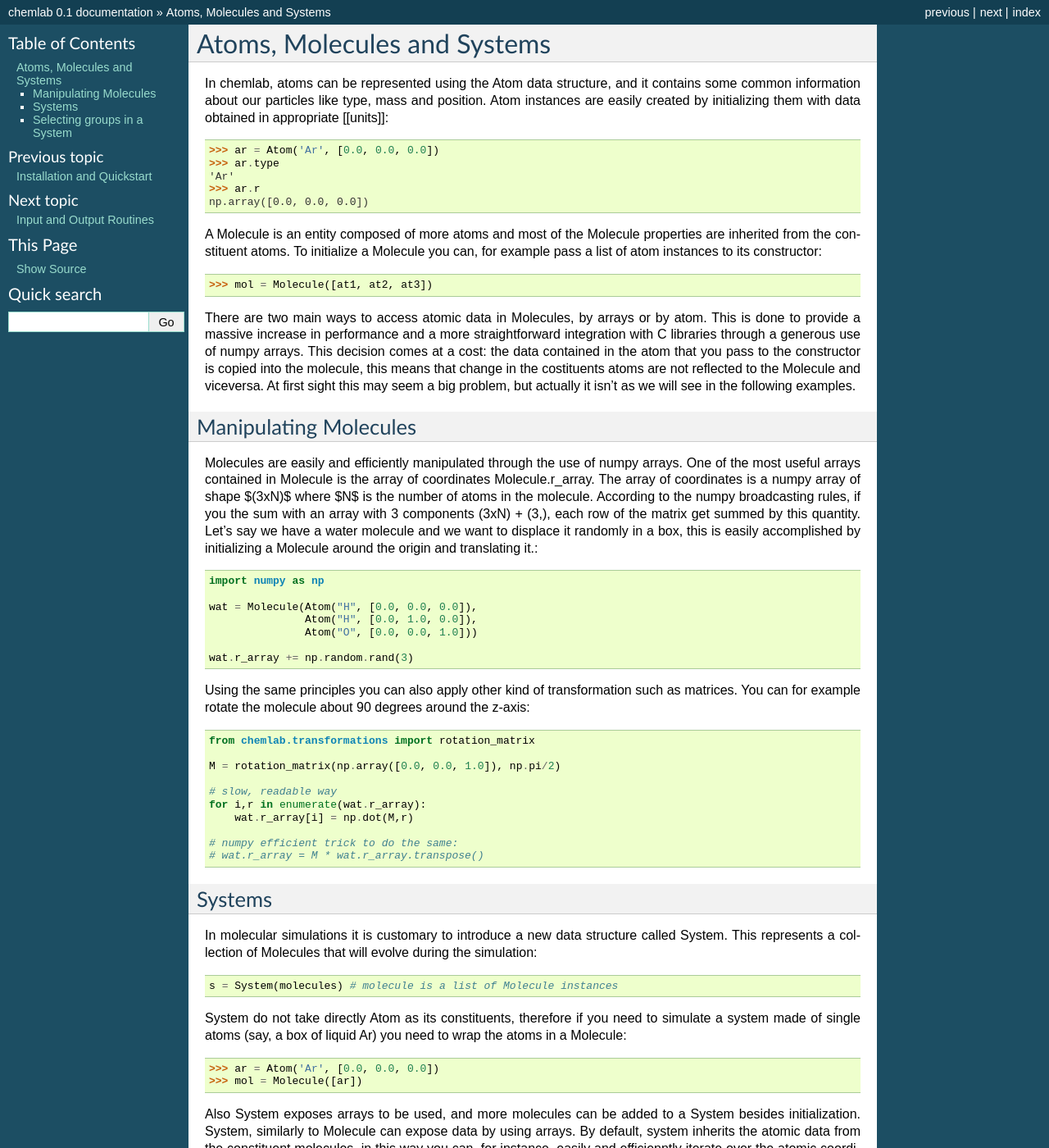
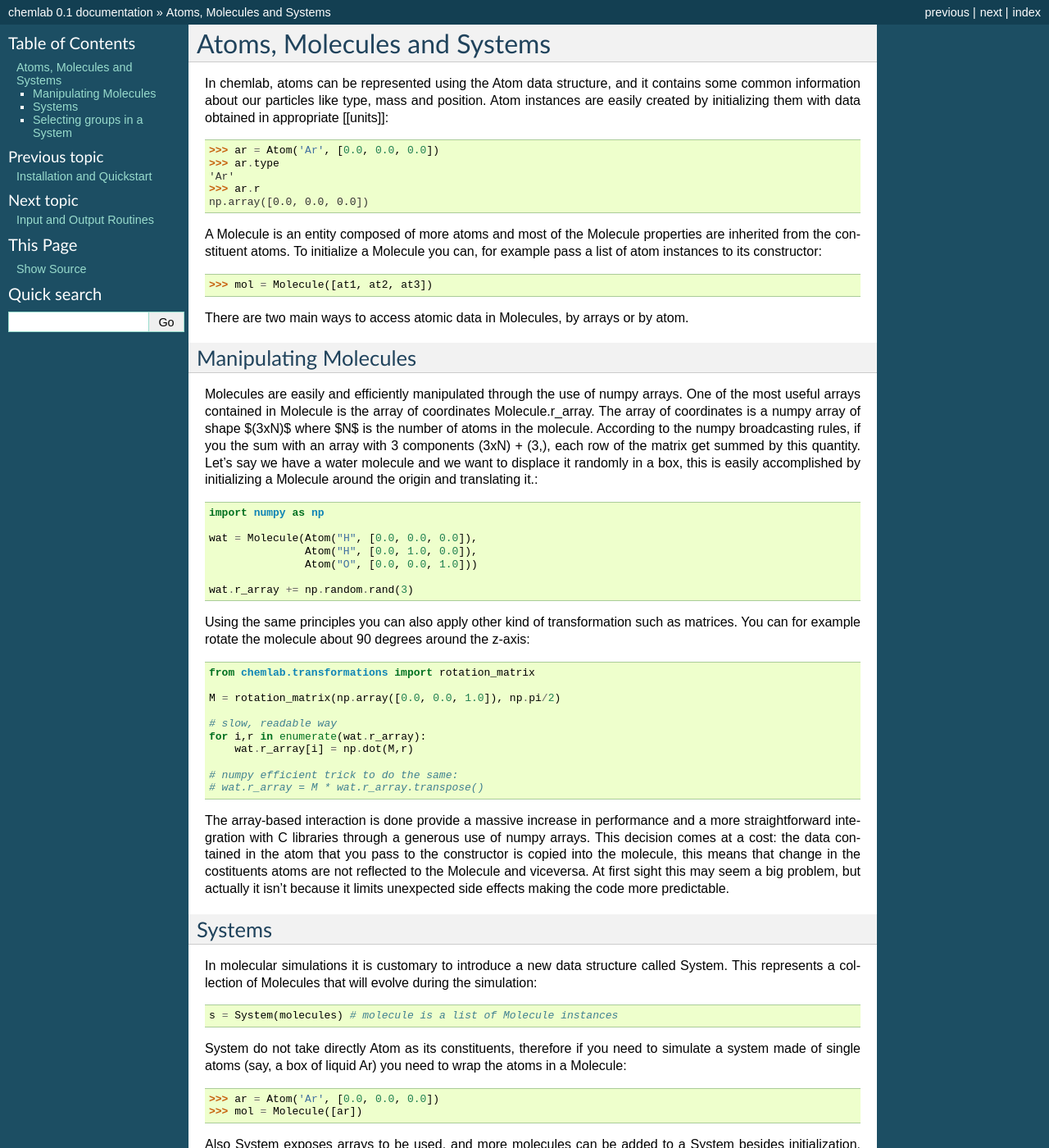
Before and after one commit to chemlab/chemlab, a Sphinx documentation site: the page built from docs/core.rst, in a window 1280 px wide and 1400 px high. Shown: the whole window at 82% size. Built offline with Sphinx 7.4.7, drawn with Linux system fonts in a browser that asks for light colours; formulas are drawn with MathJax 3; some of the changed lines change nothing that is shown.

Commit message:
Update core.rst

```diff
--- a/docs/core.rst
+++ b/docs/core.rst
@@ -21,14 +21,7 @@ instances to its constructor::
     >>> mol = Molecule([at1, at2, at3])
 
 There are two main ways to access atomic data in Molecules, by arrays
-or by atom.  This is done to provide a massive increase in performance
-and a more straightforward integration with C libraries through a
-generous use of numpy arrays. This decision comes at a cost: the data
-contained in the atom that you pass to the constructor is copied into
-the molecule, this means that change in the costituents atoms are not
-reflected to the Molecule and viceversa. At first sight this may seem
-a big problem, but actually it isn't as we will see in the following
-examples.
+or by atom.
 
 Manipulating Molecules
 ----------------------
@@ -67,6 +60,14 @@ molecule about 90 degrees around the z-axis::
     # numpy efficient trick to do the same:
     # wat.r_array = M * wat.r_array.transpose()
 
+The array-based interaction is done provide a massive increase in performance
+and a more straightforward integration with C libraries through a
+generous use of numpy arrays. This decision comes at a cost: the data
+contained in the atom that you pass to the constructor is copied into
+the molecule, this means that change in the costituents atoms are not
+reflected to the Molecule and viceversa. At first sight this may seem
+a big problem, but actually it isn't because it limits unexpected
+side effects making the code more predictable.
 
 Systems
 -------
```
